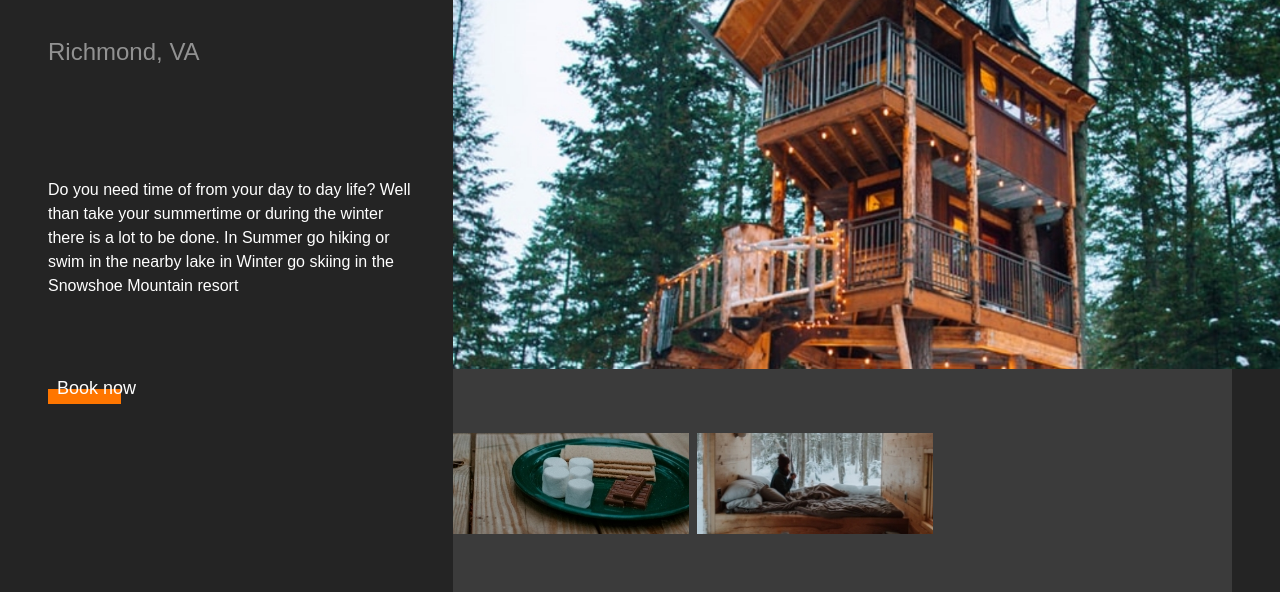
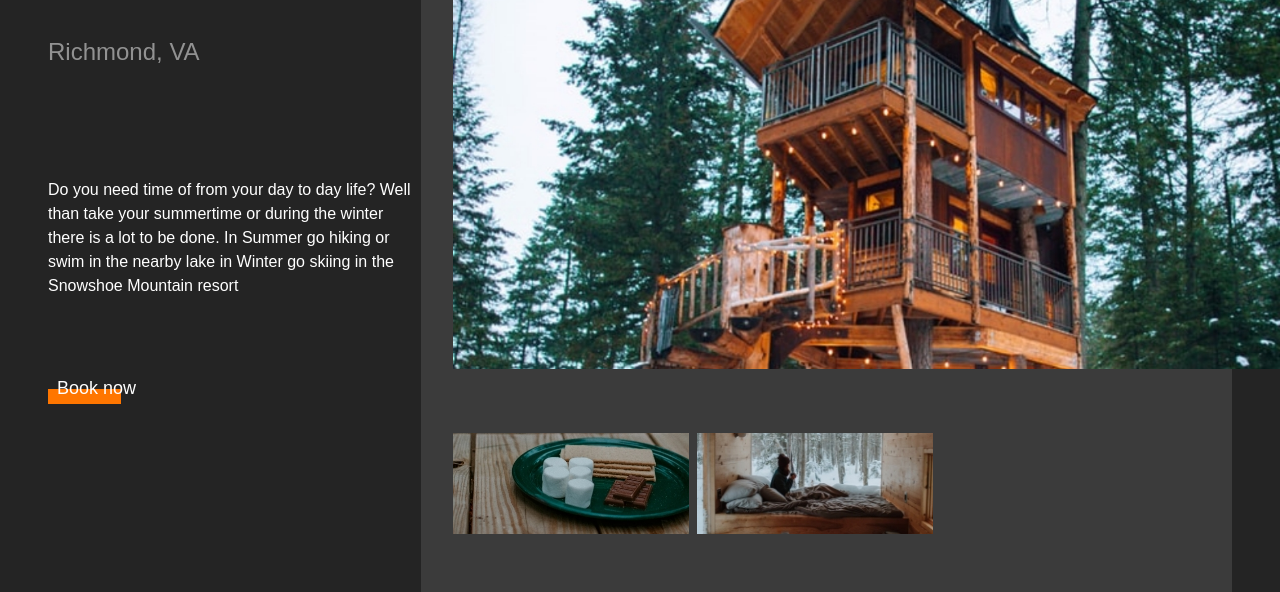
Before and after one commit to Annie-Huang/the-box, a website: page index.html in a window 1280 px wide. Shown: the part 263-855 px from the top of the page. Drawn offline with Linux system fonts and the light colour scheme.

Commit message:
Small adjustment on the grey background strip

```diff
--- a/css/style.css
+++ b/css/style.css
@@ -157,7 +157,7 @@ footer {
     background-color: var(--clr-bg-light);
     top: 0;
     bottom: 0;
-    left: 0;
+    left: -2em; /* this is the same as the gap so the text will touch the border */
     right: 0;
     grid-column: 3 / 5;
     z-index: -10;
```
Also changed, not shown: Note11 - Adjust the light grey background to touch the text on the left hand side.jpg (added).
